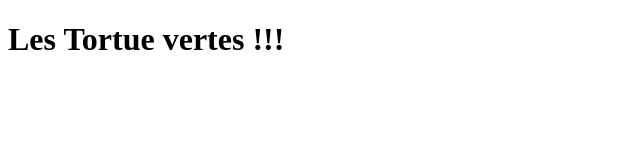
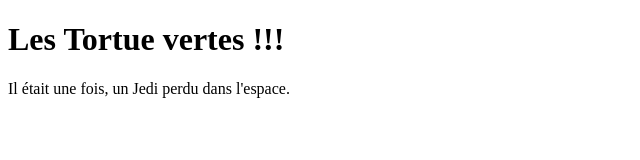
Before and after one commit to Laverre/formation-git-mastering-discover-github, a plain HTML site: page index.html in a window 1280 px wide. Shown: the whole page, without its empty margins (0-640 px from the left). Drawn offline with Linux system fonts and the light colour scheme.

Commit message:
feat: New Paragraph

```diff
--- a/index.html
+++ b/index.html
@@ -7,5 +7,8 @@
 </head>
 <body>
     <h1>Les Tortue vertes !!!</h1>
+    <div>
+        Il était une fois, un Jedi perdu dans l'espace.
+    </div>
 </body>
 </html>
```
